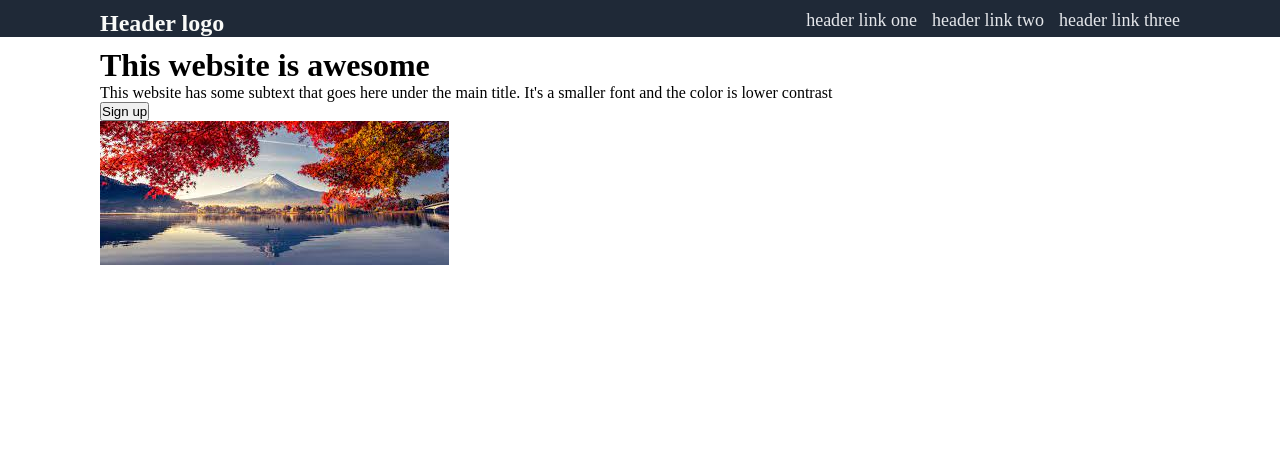
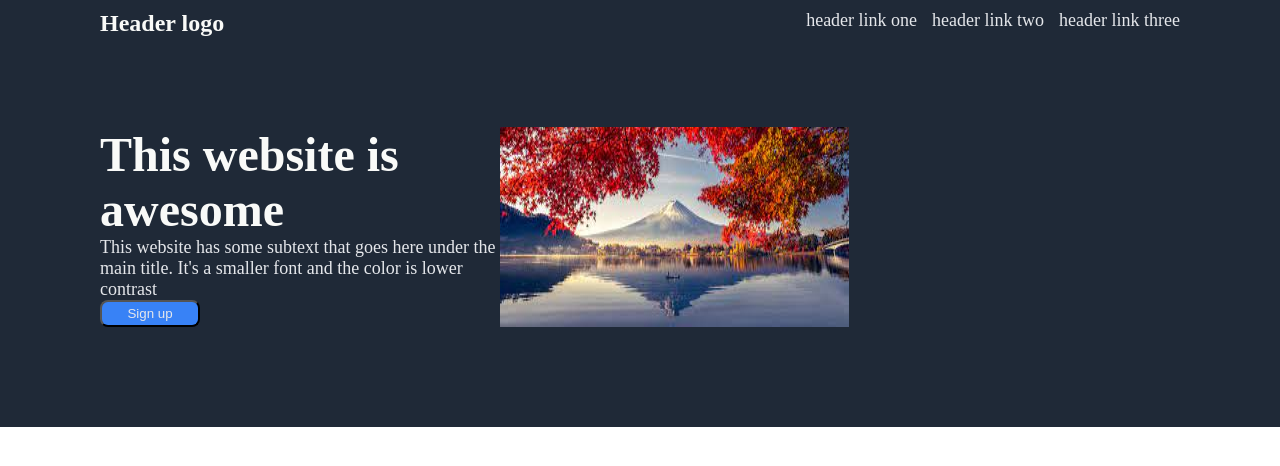
Before and after one commit to GD2032/flexbox, a plain HTML site: page index.html in a window 1280 px wide. Drawn offline with Linux system fonts and the light colour scheme.

Commit message:
css hero

```diff
--- a/styles.css
+++ b/styles.css
@@ -30,3 +30,38 @@ header nav a {
   color: inherit;
   font-size: inherit;
 }
+
+.hero {
+  background-color: #1f2937;
+  display: flex;
+  padding-top: 90px;
+  padding-bottom: 100px;
+}
+
+.hero-content {
+  display: flex;
+  flex-direction: column;
+  height: 200px;
+  width: 400px;
+}
+
+.hero-content h1 {
+  color: #f9faf8;
+  font-weight: bolder;
+  font-size: 48px;
+  flex: 1;
+}
+
+.hero-content p {
+  color: #e5e7eb;
+  font-size: 18px;
+  flex: 1;
+}
+
+.hero-content button {
+  background-color: #3882f6;
+  color: #e5e7eb;
+  flex: auto;
+  width: 100px;
+  border-radius: 8px;
+}
```
